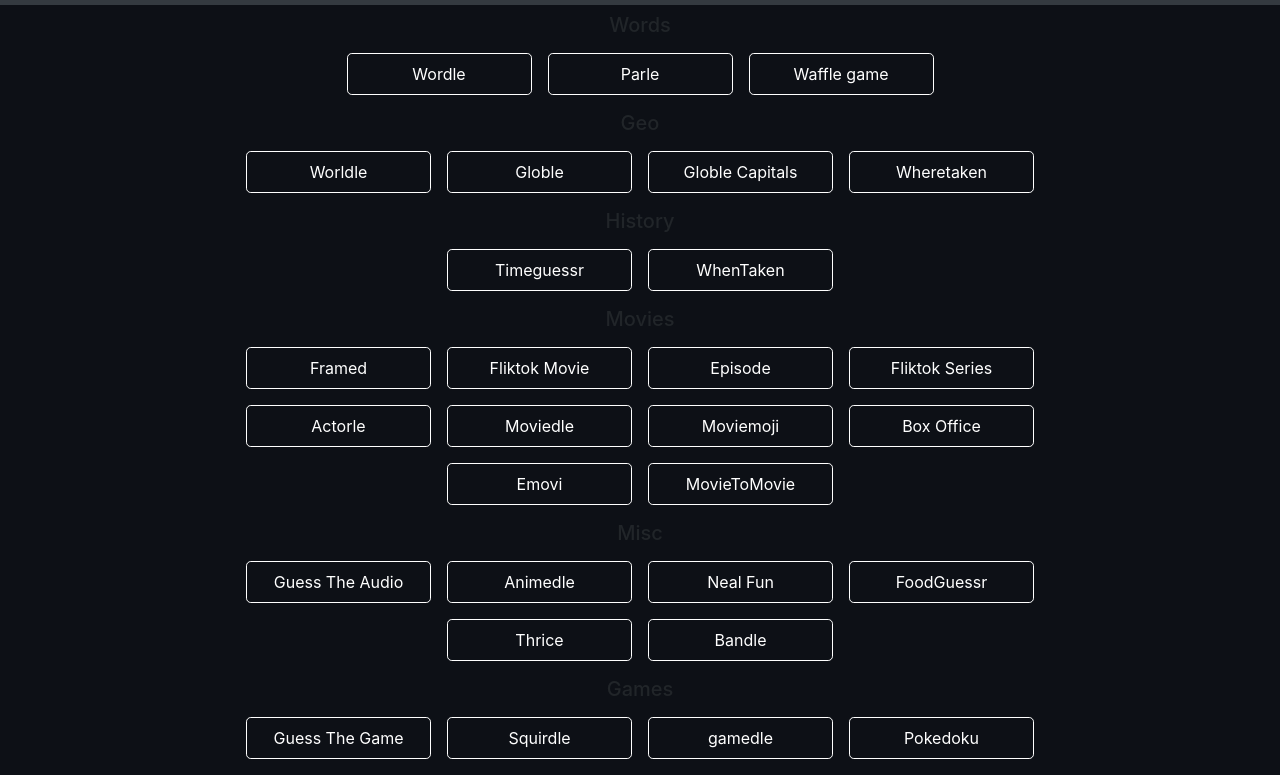
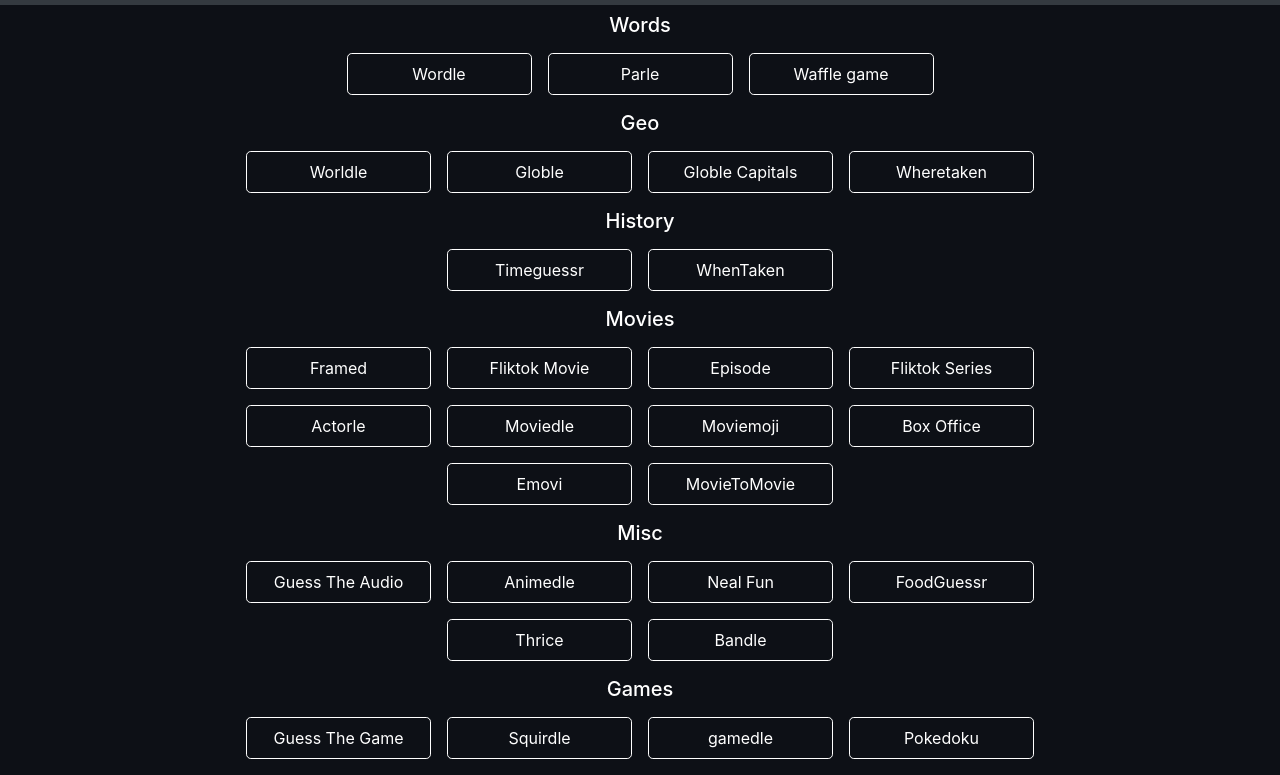
Before and after one commit to saccocristian/melaset, a plain HTML site: page index.html in a window 1280 px wide. Shown: the part 51-826 px from the top of the page. Drawn offline with nearby package versions, Linux system fonts and the light colour scheme.

Commit message:
Update index.html

```diff
--- a/index.html
+++ b/index.html
@@ -96,7 +96,7 @@
       color:white;
       border: 1px solid white;
     }
-    h2{
+    h5{
       color:white;
     }
     a{
```
